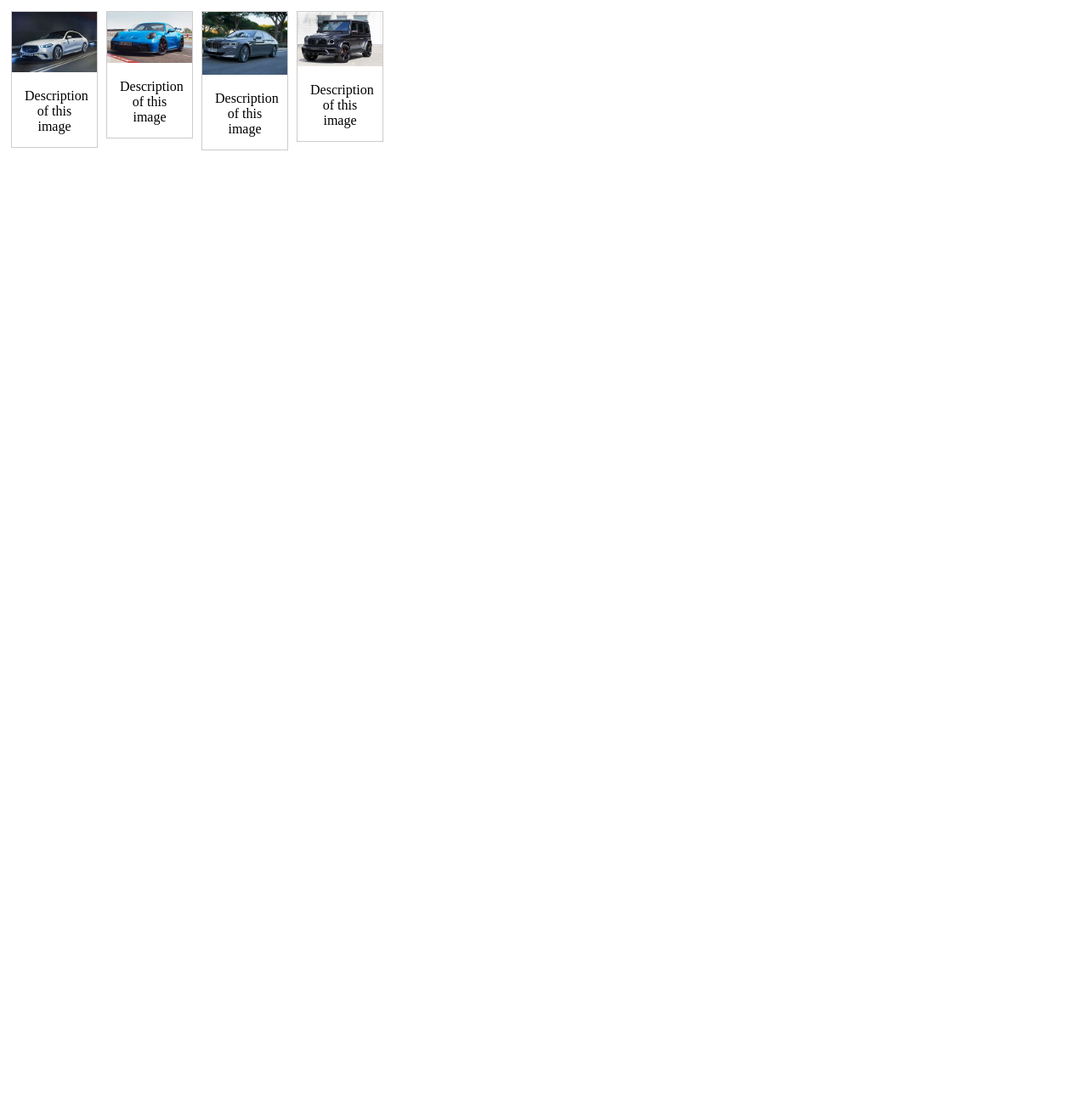
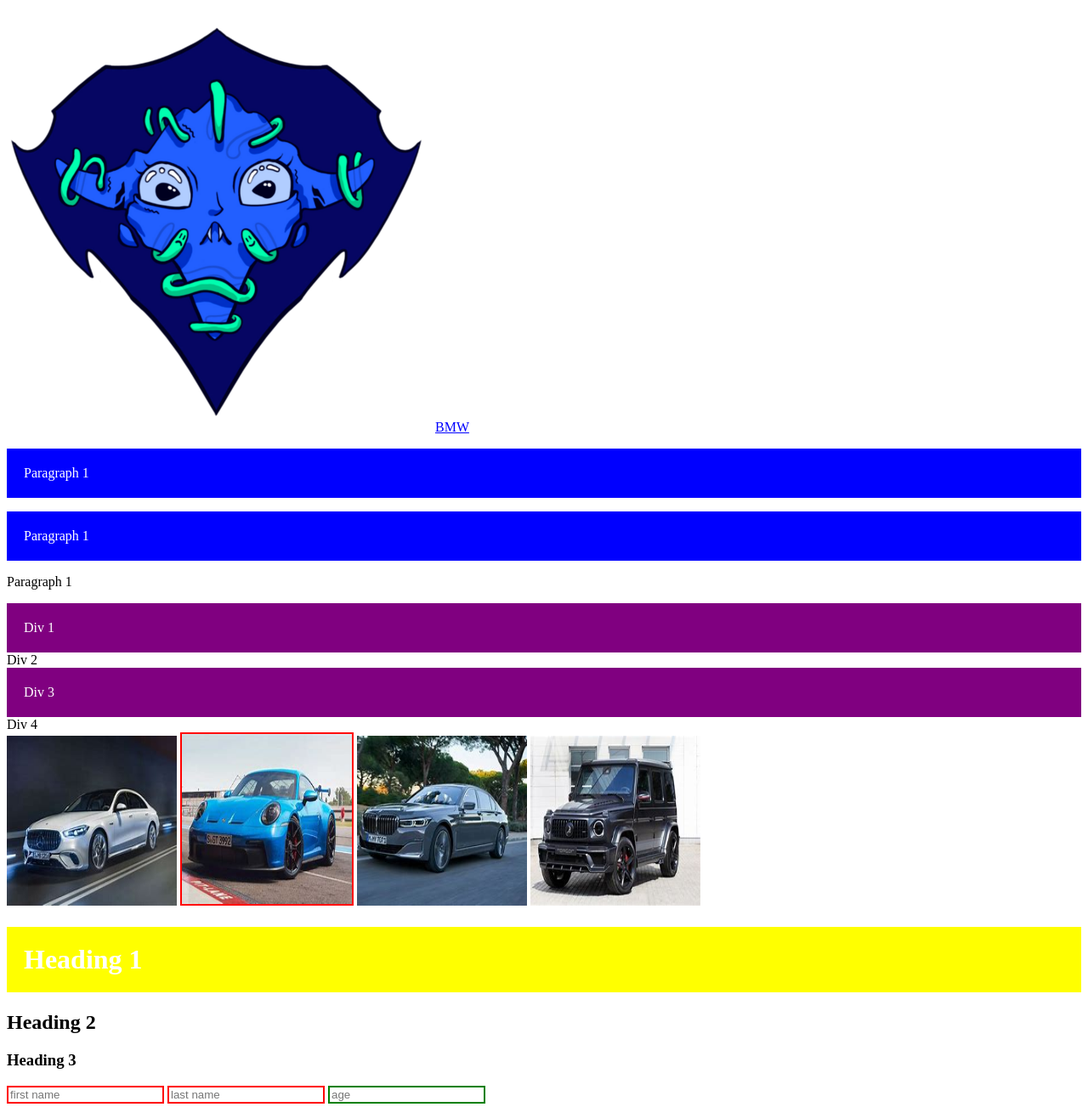
Before and after one commit to AnilArifi/AniliHTML, a plain HTML site: page Module 16/index.html in a window 1280 px wide. Shown: the whole page at 85% size. Before the commit the page ends 800 px from the top, so only its background shows below. Drawn offline with Linux system fonts and the light colour scheme.

Commit message:
updated module16

```diff
--- a/Module 16/css/style.css
+++ b/Module 16/css/style.css
@@ -1,4 +1,4 @@
-div.gallery{
+/* div.gallery{
     margin: 5px;
     border: 1px solid #ccc;
     float: left;
@@ -17,4 +17,50 @@ div.gallery img{
 div.desc{
     padding: 15px;
     text-align: center;
+} */
+
+.sprite{
+    background: url(../images/houses.png) no-repeat;
 }
+
+.engineers{
+    width: 500px;
+    height: 500px;
+    display: inline-block;
+    /* background-position: 0 0; */
+    background-position: -500px -500px;
+}
+
+a[href="https://www.bmw.com/en/index.html"]{
+    color: blue;
+}
+
+p[class*="ds"]{
+    background-color: blue;
+    padding: 20px;
+    color: white;
+}
+
+div[id~="ds"]{
+    background-color: purple;
+    padding: 20px;
+    color: white;
+}
+
+img[title^="2"]{
+    border: 2px solid red;
+}
+
+h1[class|="heading-h1"]{
+    background-color: yellow;
+    color: white;
+    padding: 20px;
+}
+
+input[placeholder$="name"]{
+    border: 2px solid red;
+}
+
+input[readonly]{
+    border: 2px solid green;
+}
--- a/Module 16/index.html
+++ b/Module 16/index.html
@@ -7,7 +7,7 @@
     <link rel="stylesheet" href="./css/style.css">
 </head>
 <body>
-    <div class="gallery">
+    <!-- <div class="gallery">
         <a href="images/1.jpg">
             <img src="images/1.jpg" alt="" width="600" height="400">
         </a>
@@ -39,7 +39,33 @@
             <img src="images/4.jpg" alt="" width="600" height="400">
         </a>
         <div class="desc">Description of this image</div>
-    </div>
+    </div> -->
+
+    <div class="sprite engineers"></div>
+
+    <a href="https://www.bmw.com/en/index.html">BMW</a>
+
+    <p class="ds paragraph">Paragraph 1</p>
+    <p class="ds_paragraph">Paragraph 1</p>
+    <p class="paragraph">Paragraph 1</p>
+
+    <div id="ds div">Div 1</div>
+    <div id="ds_div">Div 2</div>
+    <div id="div ds">Div 3</div>
+    <div id="div4">Div 4</div>
+
+    <img src="./images/1.jpg" title="1" width="200px" height="200px">
+    <img src="./images/2.jpg" title="2" width="200px" height="200px">
+    <img src="./images/3.jpg" title="3" width="200px" height="200px">
+    <img src="./images/4.jpg" title="4" width="200px" height="200px">
+
+    <h1 class="heading-h1">Heading 1</h1>
+    <h2 class="heading_h2">Heading 2</h2>
+    <h3 class="heading h3">Heading 3</h3>
+
+    <input type="text" name="firstname" placeholder="first name">
+    <input type="text" name="lastname" placeholder="last name">
+    <input type="number" name="age"placeholder="age" readonly>
 
 
 
```
Also changed, not shown: Module 16/images/houses.png (added).
